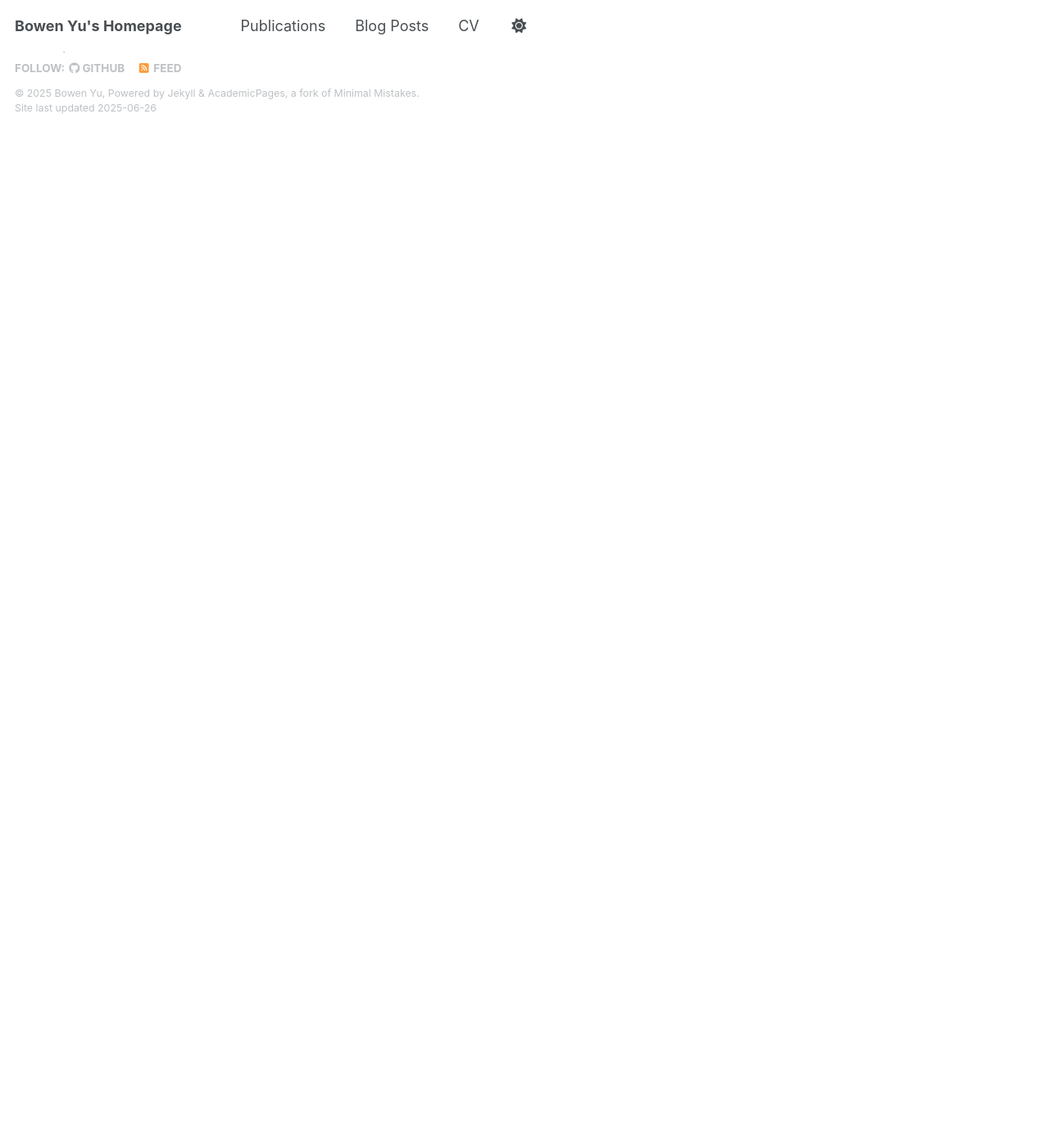
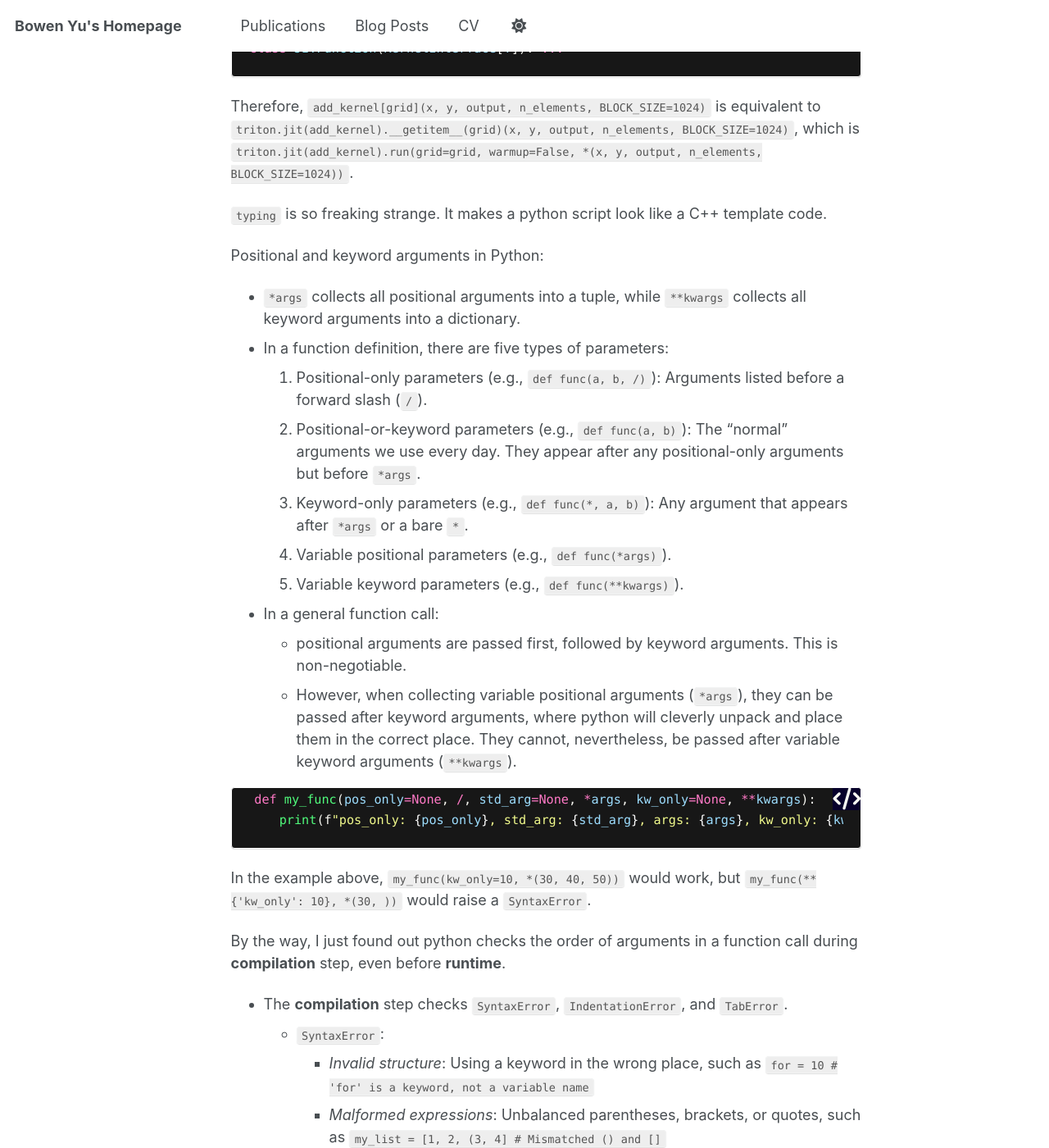
Before and after one commit to bowenyu066/bowenyu066.github.io, a Jekyll site: the page built from _posts/2025-6-17-random-notes.md, in a window 1280 px wide and 1400 px high, scrolled down 1240 px. Shown: the whole window at 82% size. Built offline with Jekyll 4.4.1, drawn with Linux system fonts in a browser that asks for light colours; some of the changed text lies outside the part shown.

Commit message:
random notes

````diff
--- a/_posts/2025-6-17-random-notes.md
+++ b/_posts/2025-6-17-random-notes.md
@@ -10,3 +10,90 @@ categories:
 ---
 
 https://www.coursera.org/learn/build-a-computer
+
+llvm::outs()<<"retIsF16"<<retIsF16<<"\n";
+
+ttir -> ttgir
+
+layout 转换的函数
+
+MLIR_ENABLE_DUMP = 1
+
+TODO list for this week:
+- 看 triton python tutorials 怎么用的
+- 看一下 gluon 到底是干什么的，里面有没有 linear 或者 blocked layouts；如果有 blocked layouts，看看能否转换为 linear
+- emitIndices 函数是与 layout 转换相关的，研究一下里面的细节
+- 学会使用 llvm::outs() 打印调试信息
+- 学会使用 MLIR_ENABLE_DUMP = 1 来看下 python code 是如何一步步转换为 IR 的，里面是怎么用 layout 的（在哪一个层次，可能是 ttir -> ttgir 层次？）
+
+Decorator:
+
+```python
+add_kernel = triton.jit(add_kernel) # of type JITFunction[type(add_kernel)]
+add_kernel[grid](x, y, output, n_elements, BLOCK_SIZE=1024)
+# equivalent to triton.jit(add_kernel)[grid](x, y, output, n_elements, BLOCK_SIZE=1024)
+```
+
+JITFunction has implemented its `__getitem__` method, such that `triton.jit(add_kernel)[grid]` is equivalent to `triton.jit(add_kernel).__getitem__(grid)`.
+
+```python
+class KernelInterface(Generic[T]):
+    run: T
+
+    def __getitem__(self, grid) -> T:
+        """
+        A JIT function is launched with: fn[grid](*args, **kwargs).
+        Hence JITFunction.__getitem__ returns a callable proxy that
+        memorizes the grid.
+        """
+        return lambda *args, **kwargs: self.run(grid=grid, warmup=False, *args, **kwargs)
+
+class JITFunction(KernelInterface[T]): ...
+```
+
+Therefore, `add_kernel[grid](x, y, output, n_elements, BLOCK_SIZE=1024)` is equivalent to `triton.jit(add_kernel).__getitem__(grid)(x, y, output, n_elements, BLOCK_SIZE=1024)`, which is `triton.jit(add_kernel).run(grid=grid, warmup=False, *(x, y, output, n_elements, BLOCK_SIZE=1024))`.
+
+`typing` is so freaking strange. It makes a python script look like a C++ template code.
+
+Positional and keyword arguments in Python:
+
+- `*args` collects all positional arguments into a tuple, while `**kwargs` collects all keyword arguments into a dictionary.
+- In a function definition, there are five types of parameters:
+  1. Positional-only parameters (e.g., `def func(a, b, /)`): Arguments listed before a forward slash (`/`).
+  2. Positional-or-keyword parameters (e.g., `def func(a, b)`): The "normal" arguments we use every day. They appear after any positional-only arguments but before `*args`.
+  3. Keyword-only parameters (e.g., `def func(*, a, b)`): Any argument that appears after `*args` or a bare `*`.
+  4. Variable positional parameters (e.g., `def func(*args)`).
+  5. Variable keyword parameters (e.g., `def func(**kwargs)`).
+- In a general function call:
+  - positional arguments are passed first, followed by keyword arguments. This is non-negotiable.
+  - However, when collecting variable positional arguments (`*args`), they can be passed after keyword arguments, where python will cleverly unpack and place them in the correct place. They cannot, nevertheless, be passed after variable keyword arguments (`**kwargs`).
+
+```python
+def my_func(pos_only=None, /, std_arg=None, *args, kw_only=None, **kwargs):
+    print(f"pos_only: {pos_only}, std_arg: {std_arg}, args: {args}, kw_only: {kw_only}, kwargs: {kwargs}")
+```
+
+In the example above, `my_func(kw_only=10, *(30, 40, 50))` would work, but `my_func(**{'kw_only': 10}, *(30, ))` would raise a `SyntaxError`.
+
+By the way, I just found out python checks the order of arguments in a function call during **compilation** step, even before **runtime**.
+
+- The **compilation** step checks `SyntaxError`, `IndentationError`, and `TabError`.
+  - `SyntaxError`:
+    - *Invalid structure*: Using a keyword in the wrong place, such as `for = 10  # 'for' is a keyword, not a variable name`
+    - *Malformed expressions*: Unbalanced parentheses, brackets, or quotes, such as `my_list = [1, 2, (3, 4]  # Mismatched () and []`
+    - *Argument order violations*: The rules we've discussed above.
+    - *Invalid assignment*: Trying to assign a value to something that can't hold one, such as `"hello" = 12 # Can't assign to a string literal`
+  - `IndentationError`:
+    - *Unexpected indentation*: An indent that doesn't follow a colon (`:`).
+    - *Unmatched indentation*: Code that is expected to be indented but isn't.
+  - `TabError`:  If tabs and spaces are used interchangeably within the same block, Python can't reliably determine the indentation level, resulting in a TabError.
+    ```python
+    def example_function():
+        print("Indented with tabs")
+        print("This line has a mixture of tabs and spaces")
+    ```
+    In modern code editors like VSCode, this error is automatically fixed by code editors silently converting all tabs to spaces.
+
+- The **runtime** step checks the rest of errors, such as `NameError`, `TypeError`, `ValueError`, etc.
+
+The conventional `try-except` block can only capture those errors that occur during the **runtime** step. In VSCode, these two types of errors are underlined in different colors: errors occurred during compilation time (can't be captured by `try-except`) are colored red, while errors occurred during runtime (can be captured by `try-except`) are colored yellow.
````
